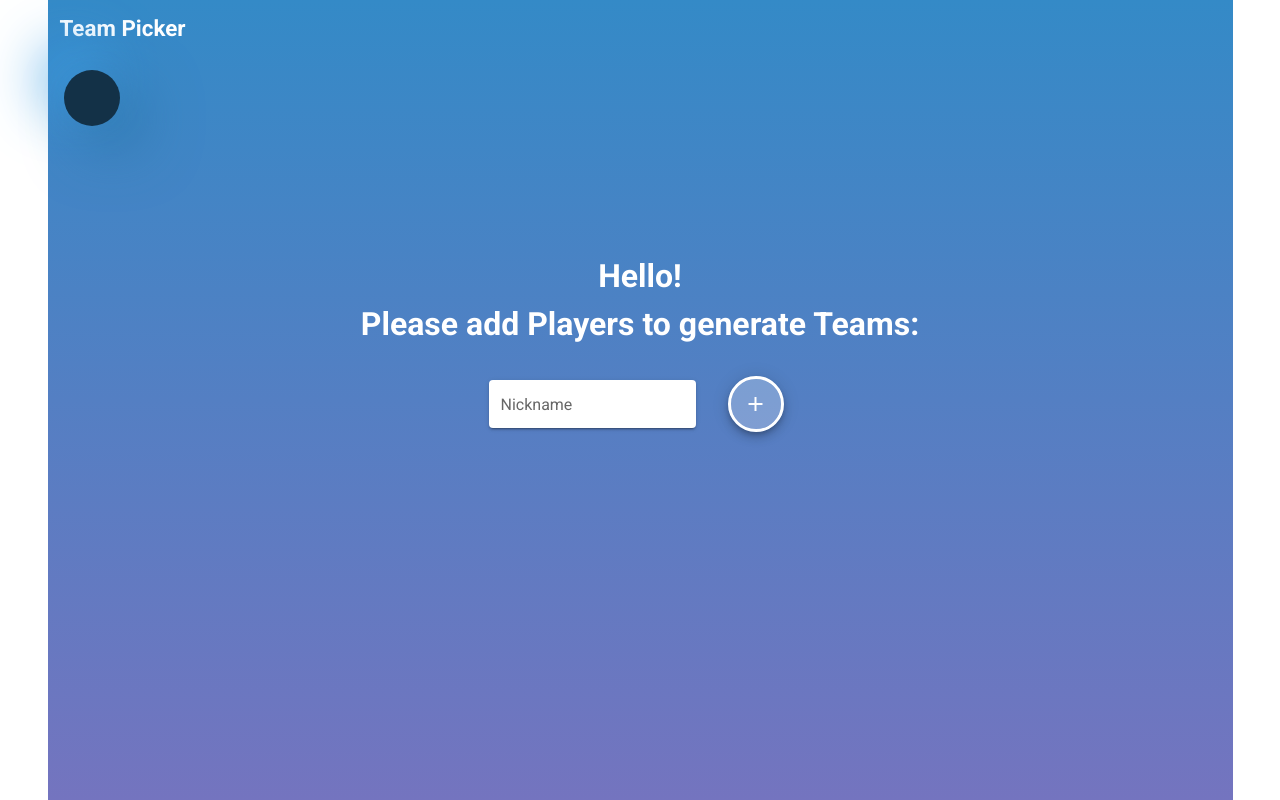
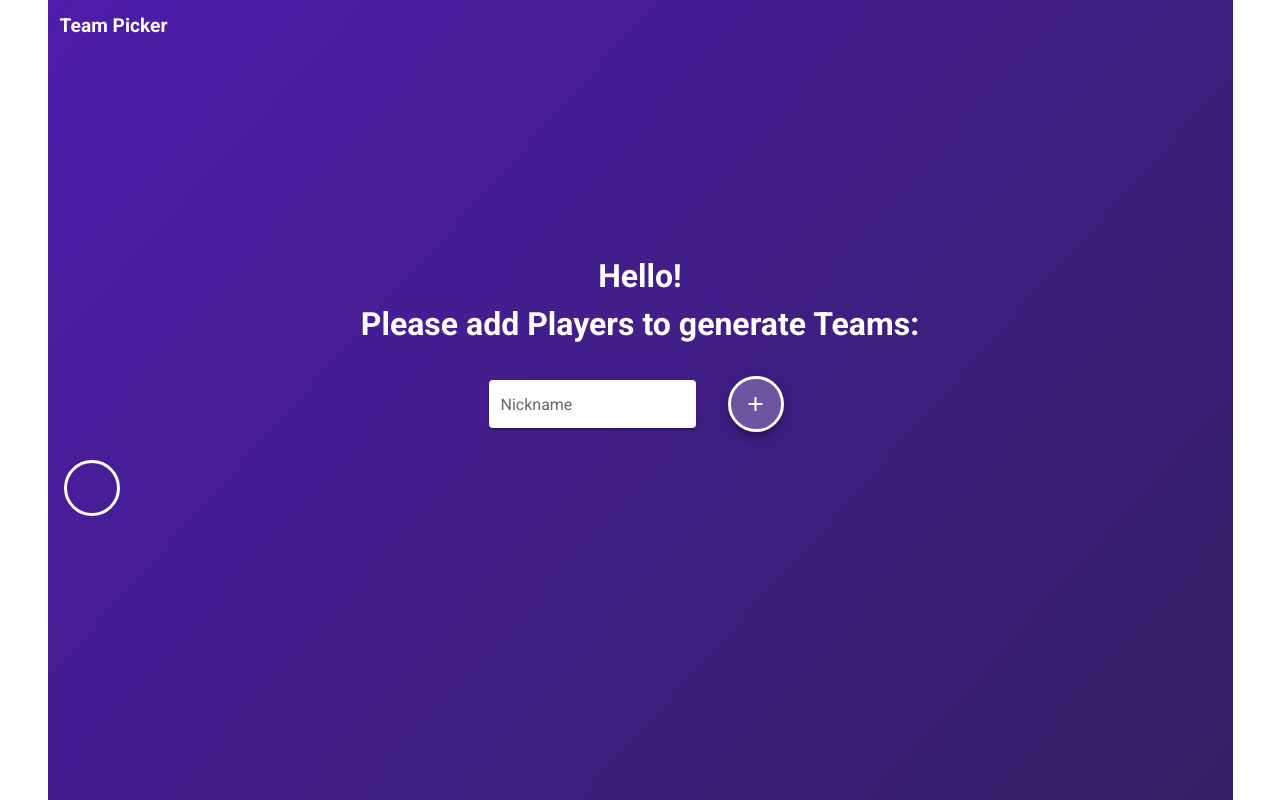
Before and after one commit to machnikl/team-generator, a Vue app: page / in a window 1280 px wide. Both pictures are taken after a click on the button 755 px from the left and 404 px from the top of the page. Built offline with nearby package versions, Linux system fonts and the light colour scheme.

Commit message:
changed design - added animated background and changed avatar images.

```diff
--- a/src/components/Avatar.vue
+++ b/src/components/Avatar.vue
@@ -1,6 +1,6 @@
 <template>
   <transition name="fade">
-    <v-avatar color="#133147" light size="56" class="avatarStyle ml-4 mt-3">
+    <v-avatar color="#133147" light size="56" class="avatarStyle ml-4 mt-4">
       {{ text }}
     </v-avatar>
   </transition>
@@ -16,10 +16,9 @@ export default {
 .avatarStyle {
   font-weight: bolder;
   letter-spacing: 2px;
-  background: #348ac7;
-  box-shadow: 20px 20px 60px #2c75a9, -20px -20px 60px #3c9fe5;
+  background: transparent !important;
+  border: 3px solid white !important;
   text-transform: uppercase;
-  animation: expand 0.5s ease-in-out;
 }
 
 @keyframes expand {
--- a/src/components/GeneratorWrapper.vue
+++ b/src/components/GeneratorWrapper.vue
@@ -4,9 +4,6 @@
       <v-col cols="12">
         <v-row>
           <h1 class="ma-3">Team Picker</h1>
-        </v-row>
-        <v-row>
-          <Avatar v-for="player in players" :text="player" :key="player" />
         </v-row>
       </v-col>
     </v-row>
@@ -35,7 +32,11 @@
       </v-col>
     </v-row>
     <v-row>
-      <v-col cols="12"></v-col>
+      <v-col cols="12">
+        <v-row>
+          <Avatar v-for="player in players" :text="player" :key="player" />
+        </v-row>
+      </v-col>
     </v-row>
   </v-container>
 </template>
@@ -67,9 +68,27 @@ export default {
 </script>
 
 <style scoped>
+@keyframes Gradient {
+  0% {
+    background-position: 0% 50%;
+  }
+  50% {
+    background-position: 100% 50%;
+  }
+  100% {
+    background-position: 0% 50%;
+  }
+}
+
 .mainContainer {
   min-height: 100vh;
-  background: linear-gradient(0deg, #7474bf 0%, #348ac7 100%);
+  background: linear-gradient(132deg, #fc415a, #591bc5, #212335);
+  background-size: 400% 400%;
+  animation: Gradient 15s ease infinite;
+  position: relative;
+  height: 100vh;
+  width: 100%;
+  overflow: hidden;
   color: white;
 }
 
@@ -78,7 +97,7 @@ export default {
 }
 
 h1 {
-  font-size: 1.4em;
+  font-size: 1.2em;
 }
 
 h2 {
@@ -86,6 +105,12 @@ h2 {
   margin-bottom: 28px;
 }
 
+h3 {
+  font-size: 1.6em;
+  color: white;
+  margin-bottom: 14px;
+}
+
 .btnStyle {
   border: 3px solid white;
   background-color: transparent !important;
```
